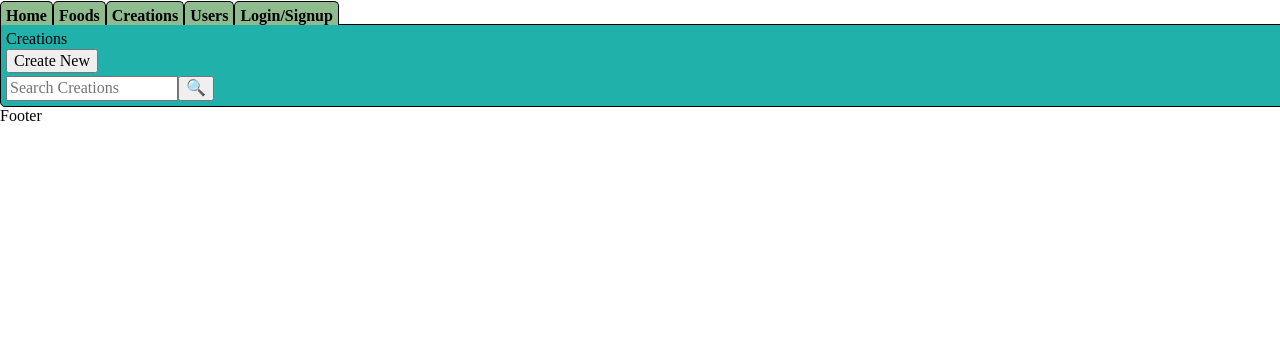
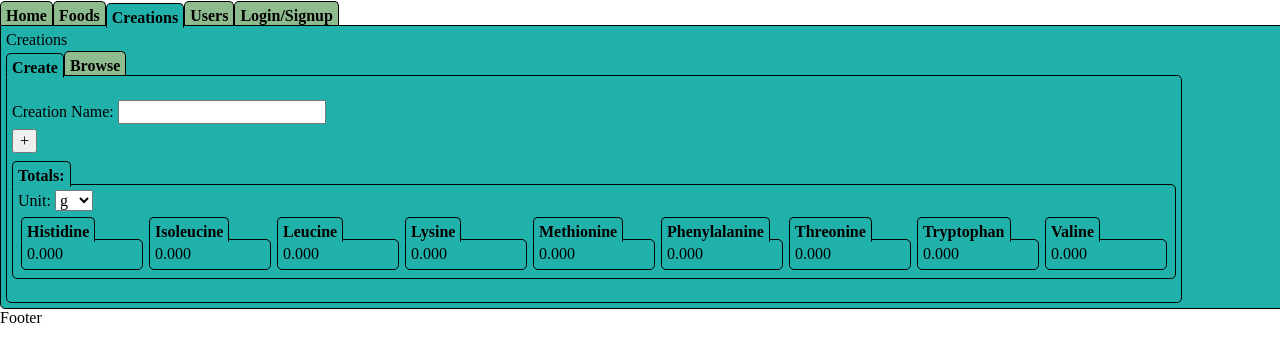
Before and after one commit to Nicholas-Gregory/ProteinHelper, a React (Vite) app in the folder client/: page /creations/create in a window 1280 px wide. Shown: the top 362 px of the page. Built offline with nearby package versions, Linux system fonts and the light colour scheme; no server answers.

Commit message:
Improvement: App (redoing routes); Improvement: Component: TabNav, Layout: Header, MainLayout, Creations (active tab highlights. use template for other places tabs appear on site);

```diff
--- a/client/src/App.jsx
+++ b/client/src/App.jsx
@@ -1,4 +1,4 @@
-import { BrowserRouter, Route, Routes } from 'react-router-dom';
+import { BrowserRouter, Navigate, Route, Routes } from 'react-router-dom';
 import './style.css';
 import MainLayout from './layouts/MainLayout';
 import Home from './pages/Home';
@@ -12,6 +12,7 @@ import Creation from './pages/Creation';
 import Creations from './pages/Creations';
 import Users from './layouts/Users';
 import User from './pages/User';
+import Browse from './pages/Browse';
 
 export default function App({}) {
     return (
@@ -23,6 +24,10 @@ export default function App({}) {
                         element={<MainLayout />}
                     >
                         <Route
+                            index
+                            element={<Navigate to={'/home'} />}
+                        />
+                        <Route
                             path='/home'
                             element={<Home />}
                         />
@@ -31,13 +36,23 @@ export default function App({}) {
                             element={<Creations />}
                         >
                             <Route
+                                index
+                                element={<Navigate to={'/creations/create'} />}
+                            />
+
+                            <Route
                                 path='/creations/:creationId'
                                 element={<Creation />}
                             />
 
                             <Route
-                                path='/creations/new'
+                                path='/creations/create'
                                 element={<NewCreation />}
+                            />
+
+                            <Route
+                                path='/creations/browse'
+                                element={<Browse />}
                             />
                         </Route>
 
--- a/client/src/components/TabNav.jsx
+++ b/client/src/components/TabNav.jsx
@@ -2,17 +2,14 @@ import { useState } from "react"
 
 export default function TabNav({
     tabs,
-    defaultActiveTabName,
+    active,
     onSelect
 }) {
-    const [active, setActiveName] = useState(defaultActiveTabName);
-
     function handleClick(e) {
         const name = tabs
         .find(tab => tab.text === e.target.innerText)
         .name;
 
-        setActiveName(name);
         onSelect(name);
     }
 
--- a/client/src/layouts/Header.jsx
+++ b/client/src/layouts/Header.jsx
@@ -1,15 +1,27 @@
 import { useLocation, useNavigate } from "react-router-dom";
 import TabNav from "../components/TabNav";
 import { useAuth } from "../contexts/UserContext";
+import { useEffect, useState } from "react";
 
-export default function Header({ page }) {
+export default function Header({}) {
     const navigate = useNavigate();
     const location = useLocation();
+    const path = location.pathname.split('/');
     const { user } = useAuth();
+    const [page, setPage] = useState(path[1]);
 
-    const path = location.pathname.split('/');
+    useEffect(() => {
+        if (path[1] === 'users') {
+            if (user && path[2] === user.id) {
+                setPage('profile');
+                return;
+            }
+        }
+        setPage(path[1]);
+    }, [location]);
 
     function handleTopNavSelect(name) {
+        setPage(name);
         if (name === 'profile') {
             navigate(`/users/${user.id}`);
             return;
@@ -46,7 +58,7 @@ export default function Header({ page }) {
                         text: 'Login/Signup'
                     }
                 ]}
-                defaultActiveTabName={path[path.length - 1]}
+                active={page}
                 onSelect={handleTopNavSelect}
             />
         </>
--- a/client/src/layouts/MainLayout.jsx
+++ b/client/src/layouts/MainLayout.jsx
@@ -2,21 +2,12 @@ import { Outlet, useLocation, useNavigate } from "react-router-dom";
 import Header from "./Header";
 import Footer from "./Footer";
 import { useEffect } from "react";
+import { useAuth } from "../contexts/UserContext";
 
 export default function MainLayout({}) {
-    const location = useLocation();
-    const navigate = useNavigate();
-
-    const path = location.pathname;
-    const pageName = path.substring(1).split('/')[0];
-
-    useEffect(() => {
-        if (path === '/') navigate('/home');
-    }, [])
-
     return (
         <>
-            <Header page={pageName}/>
+            <Header />
 
             <div
                 className="tab-content"
--- /dev/null
+++ b/client/src/pages/Browse.jsx
@@ -0,0 +1,9 @@
+import SearchBar from "../components/SearchBar";
+
+export default function Browse({}) {
+    return (
+        <>
+            <SearchBar placeholderText={'Search Creations'}/>
+        </>
+    )
+}
--- a/client/src/pages/Creations.jsx
+++ b/client/src/pages/Creations.jsx
@@ -1,31 +1,44 @@
 import { Outlet, useLocation, useNavigate } from "react-router-dom";
 import SearchBar from "../components/SearchBar";
+import TabNav from "../components/TabNav";
+import { useEffect, useState } from "react";
 
 export default function Creations({}) {
     const navigate = useNavigate();
     const location = useLocation();
+    const path = location.pathname.split('/');
+    const [page, setPage] = useState(path[path.length - 1]);
+
+    useEffect(() => {
+        setPage(path[path.length - 1]);
+    }, [location])
+
+    function handleSelect(name) {
+        navigate(`/creations/${name}`);
+    }
 
     return (
         <>
             Creations
 
             <br />
-            {location.pathname !== '/creations/new' &&
-                <button
-                    style={{
-                        marginBottom: '3px'
-                    }}
-                    onClick={() => navigate('/creations/new')}
-                >
-                    Create New
-                </button>
-            }
-
-
-            <SearchBar
-                placeholderText={'Search Creations'}
+            <TabNav
+                tabs={[
+                    {
+                        name: 'create',
+                        text: 'Create'
+                    },
+                    {
+                        name: 'browse',
+                        text: 'Browse'
+                    }
+                ]}
+                active={page}
+                onSelect={handleSelect}
             />
-            <Outlet />
+            <div className="tab-content">
+                <Outlet />
+            </div>
         </>
     )
 }
```
